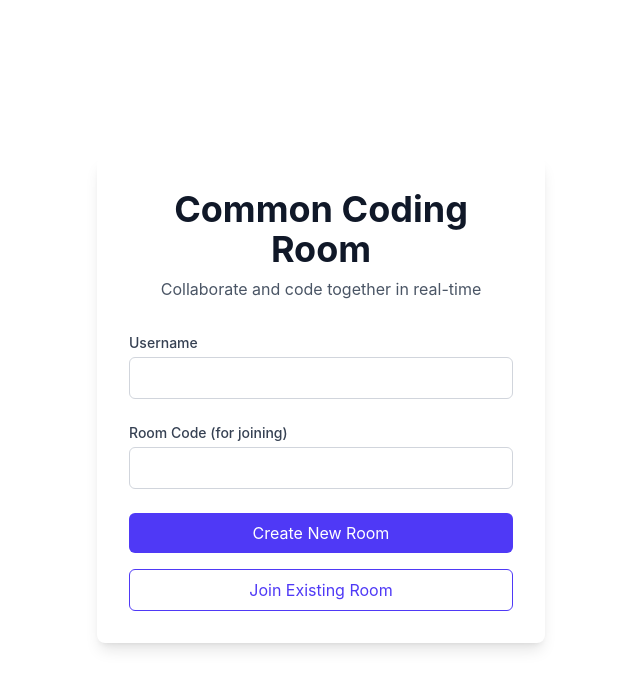
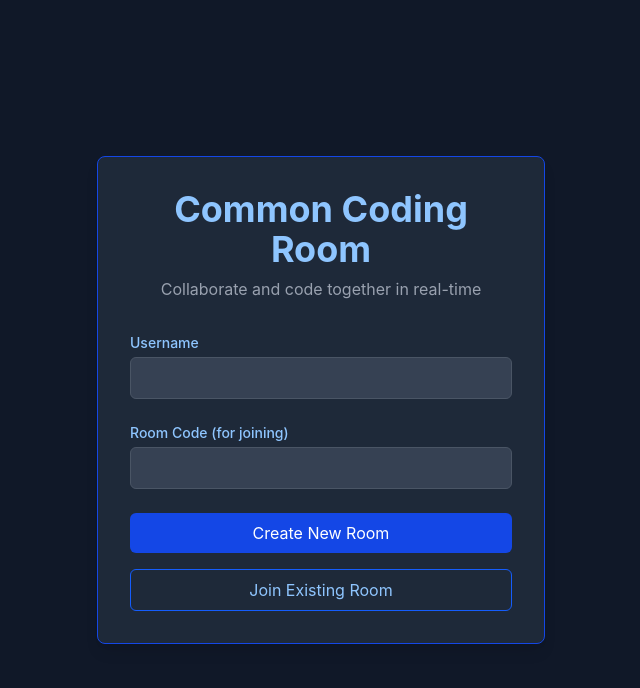
Before and after one commit to Ketan1317/HackHeaven-Frontend, a React (Vite) app: page /home in a window 1280 px wide. Shown: the top 688 px of the page, without its empty margins (319-959 px from the left). Built offline with nearby package versions, Linux system fonts and the light colour scheme.

Commit message:
modify files

```diff
--- a/src/Components/Home.jsx
+++ b/src/Components/Home.jsx
@@ -72,29 +72,29 @@ function Home() {
   };
 
   return (
-    <div className="flex items-center justify-center min-h-screen">
-      <div className="w-full max-w-md p-8 space-y-8 bg-white rounded-lg shadow-lg">
+    <div className="flex items-center justify-center min-h-screen bg-gray-900">
+      <div className="w-full max-w-md p-8 space-y-8 bg-gray-800 rounded-lg shadow-lg border border-blue-700">
         <div className="text-center">
-          <h1 className="text-4xl font-bold text-gray-900">Common Coding Room</h1>
-          <p className="mt-2 text-gray-600">Collaborate and code together in real-time</p>
+          <h1 className="text-4xl font-bold text-blue-300">Common Coding Room</h1>
+          <p className="mt-2 text-gray-400">Collaborate and code together in real-time</p>
         </div>
 
         {error && (
-          <div className="p-4 text-red-700 bg-red-100 rounded-md">
+          <div className="p-4 text-red-300 bg-red-900 rounded-md border border-red-700">
             {error}
           </div>
         )}
 
         <form className="mt-8 space-y-6">
           <div>
-            <label htmlFor="username" className="block text-sm font-medium text-gray-700">
+            <label htmlFor="username" className="block text-sm font-medium text-blue-300">
               Username
             </label>
             <input
               id="username"
               type="text"
               required
-              className="w-full px-3 py-2 mt-1 border border-gray-300 rounded-md focus:outline-none focus:ring-indigo-500 focus:border-indigo-500"
+              className="w-full px-3 py-2 mt-1 text-white bg-gray-700 border border-gray-600 rounded-md focus:outline-none focus:ring-blue-500 focus:border-blue-500"
               value={username}
               onChange={(e) => setUsername(e.target.value)}
               disabled={isLoading}
@@ -102,13 +102,13 @@ function Home() {
           </div>
 
           <div>
-            <label htmlFor="roomCode" className="block text-sm font-medium text-gray-700">
+            <label htmlFor="roomCode" className="block text-sm font-medium text-blue-300">
               Room Code (for joining)
             </label>
             <input
               id="roomCode"
               type="text"
-              className="w-full px-3 py-2 mt-1 border border-gray-300 rounded-md focus:outline-none focus:ring-indigo-500 focus:border-indigo-500"
+              className="w-full px-3 py-2 mt-1 text-white bg-gray-700 border border-gray-600 rounded-md focus:outline-none focus:ring-blue-500 focus:border-blue-500"
               value={roomCode}
               onChange={(e) => setRoomCode(e.target.value)}
               disabled={isLoading}
@@ -120,7 +120,7 @@ function Home() {
               type="submit"
               onClick={handleCreateRoom}
               disabled={isLoading}
-              className="w-full px-4 py-2 text-white bg-indigo-600 rounded-md hover:bg-indigo-700 focus:outline-none focus:ring-2 focus:ring-offset-2 focus:ring-indigo-500 disabled:opacity-50"
+              className="w-full px-4 py-2 text-white bg-blue-700 rounded-md hover:bg-blue-800 focus:outline-none focus:ring-2 focus:ring-offset-2 focus:ring-blue-500 disabled:opacity-50"
             >
               {isLoading ? 'Creating Room...' : 'Create New Room'}
             </button>
@@ -128,7 +128,7 @@ function Home() {
               type="submit"
               onClick={handleJoinRoom}
               disabled={isLoading}
-              className="w-full px-4 py-2 text-indigo-600 bg-white border border-indigo-600 rounded-md hover:bg-indigo-50 focus:outline-none focus:ring-2 focus:ring-offset-2 focus:ring-indigo-500 disabled:opacity-50"
+              className="w-full px-4 py-2 text-blue-300 bg-gray-800 border border-blue-600 rounded-md hover:bg-gray-700 focus:outline-none focus:ring-2 focus:ring-offset-2 focus:ring-blue-500 disabled:opacity-50"
             >
               {isLoading ? 'Joining Room...' : 'Join Existing Room'}
             </button>
```
